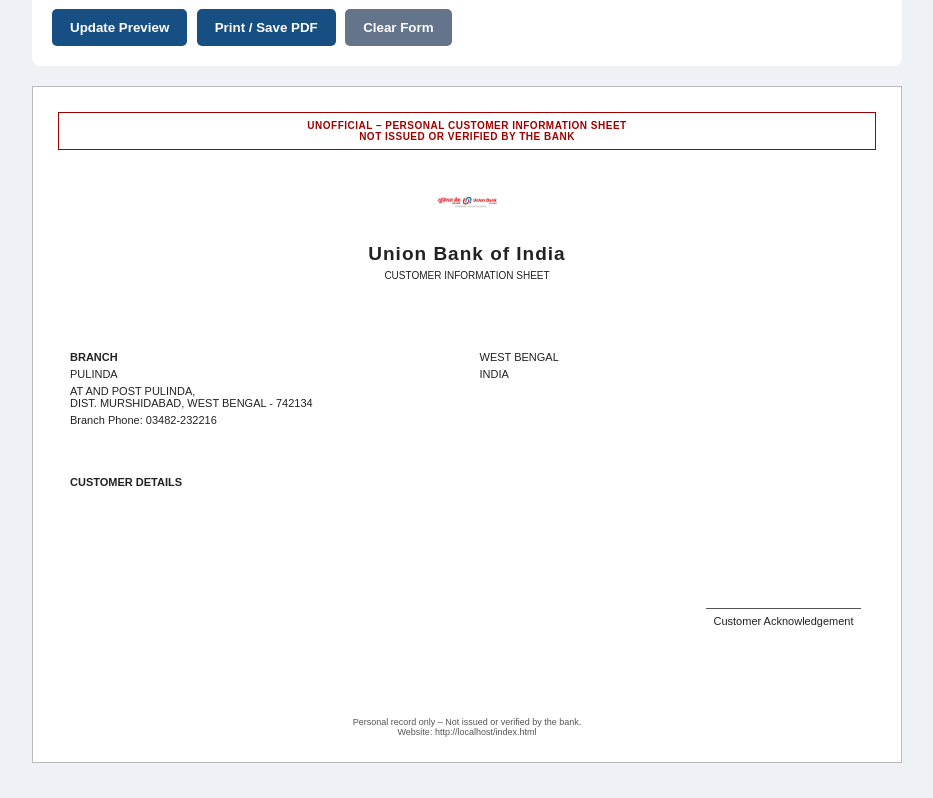
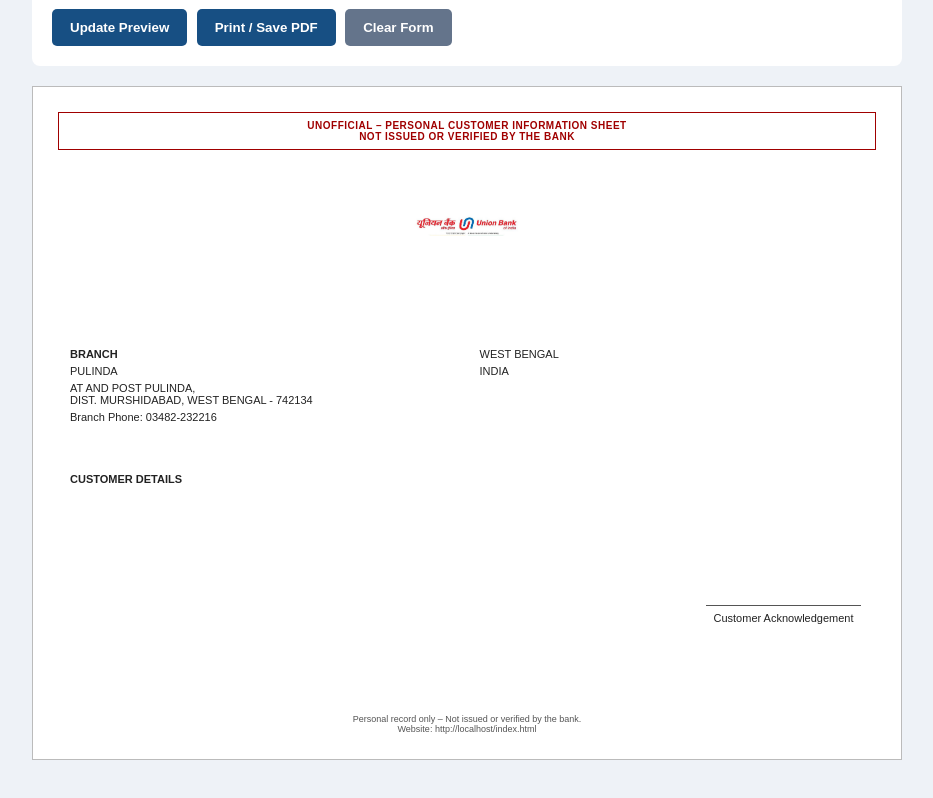
Before and after one commit to setgoal1616-oss/customer-information-sheet, a plain HTML site: page index.html in a window 1280 px wide. Shown: the part 980-1778 px from the top of the page, without its empty margins (173-1106 px from the left). Drawn offline with Linux system fonts and the light colour scheme.

Commit message:
Update index.html

```diff
--- a/index.html
+++ b/index.html
@@ -96,22 +96,11 @@ button{
 }
 
 .print-logo{
-  width:65px;
-  height:65px;
+  width:110px;
+  height:110px;
   object-fit:contain;
   display:block;
-  margin:0 auto 10px;
-}
-
-.print-header h2{
-  font-size:19px;
-  margin:0;
-  letter-spacing:1px;
-}
-
-.print-header p{
-  font-size:10px;
-  margin:5px;
+  margin:0 auto;
 }
 
 .branch-section{
@@ -339,11 +328,9 @@ UNOFFICIAL – PERSONAL CUSTOMER INFORMATION SHEET
 <img
 class="print-logo"
 src="WhatsApp%20Image%202026-11-16%20at%2012.22.44%20PM.jpg"
-alt="Uploaded logo"
+alt="Uploaded image"
 onerror="this.style.display='none'">
 
-<h2 id="pbank">Union Bank of India</h2>
-<p>CUSTOMER INFORMATION SHEET</p>
 </div>
 
 <div class="branch-section">
@@ -412,9 +399,6 @@ return text.replace(/[&<>"']/g,c=>({
 
 function updatePreview(){
 
-document.getElementById("pbank").textContent=
-get("bank") || "Customer Information";
-
 document.getElementById("pbranch").textContent=
 get("branch");
 
@@ -426,6 +410,7 @@ get("phone") ? "Branch Phone: "+get("phone") : "";
 
 document.getElementById("pstate").textContent=get("state");
 document.getElementById("pcountry").textContent=get("country");
+
 document.getElementById("ppin").textContent=
 get("pin") ? "PIN: "+get("pin") : "";
 
@@ -438,10 +423,8 @@ fields.forEach(([label,id])=>{
 
 let value=get(id);
 
-// Empty fields are hidden
 if(!value)return;
 
-// Privacy masking
 if(id==="aadhaar"){
 value="XXXX XXXX "+value;
 }
```
